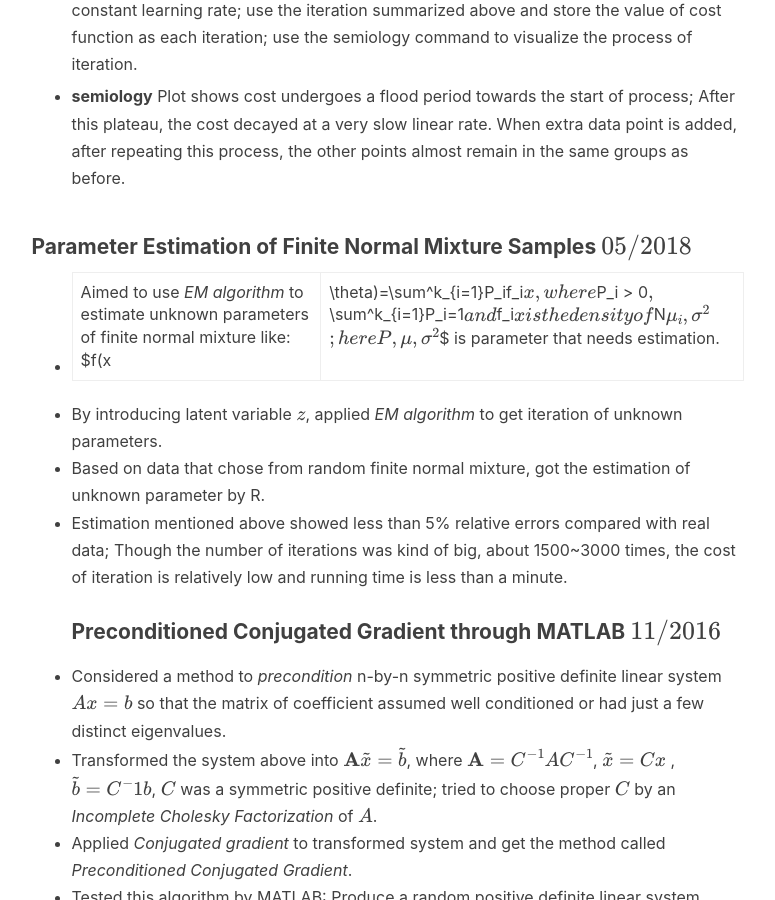
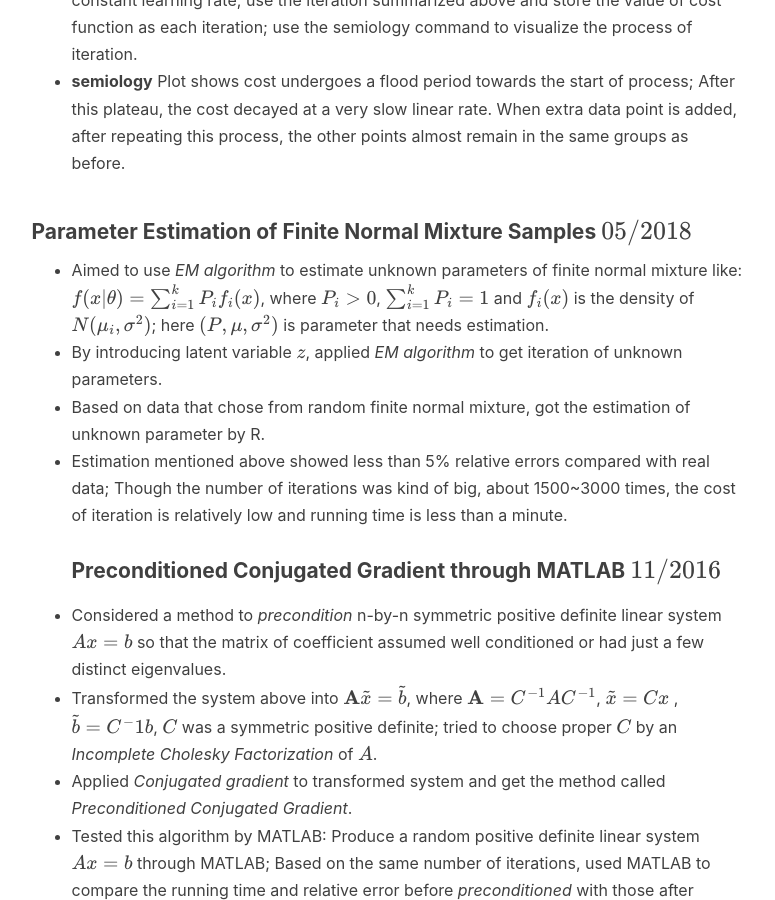
Before and after one commit to kehuizhao/kehuizhao.github.io, a Jekyll site: the page built from index.html, in a window 1280 px wide and 900 px high, scrolled down 1494 px. Shown: the whole window, without its empty margins (136-911 px from the left). Built offline with Jekyll 4.4.1, drawn with Linux system fonts in a browser that asks for light colours; nearby versions of some CDN libraries; formulas are drawn with MathJax 3; the list of posts is cut into pages by our own code; comment, search, counter and statistics services are not loaded; some of the changed text lies outside the part shown.

Commit message:
change some content

```diff
--- a/_includes/about/en.md
+++ b/_includes/about/en.md
@@ -23,16 +23,13 @@ GPA: 89.0/100 (3.72/4.00)
 #### Proposed a Mapping to Divide Given Points into Group (06/2018)
 
 * Considered *labeled data* in $\mathbb{R^2}$ : some are in category *A*, the rest are in category *B*. Aimed to construct a transformation that took any points in  $\mathbb{R^2}$ to return either category *A* or *B*.
-
 * Constructed such transformation based on artificial neural network.
-
 * Use MATLAB to train this network: initialize all weight and biases using randn and set a constant learning rate; use the iteration summarized above and store the value of cost function as each iteration; use the semiology command to visualize the process of iteration.
-
 * **semiology** Plot shows cost undergoes a flood period towards the start of process; After this plateau, the cost decayed at a very slow linear rate. When extra data point is added, after repeating this process, the other points almost remain in the same groups as before.
 
 #### Parameter Estimation of Finite Normal Mixture Samples (05/2018)
 
-* Aimed to use *EM algorithm* to estimate unknown parameters of finite normal mixture like: $f(x|\theta)=\sum^k_{i=1}P_if_i(x)$, where $P_i > 0$, $\sum^k_{i=1}P_i=1$ and $f_i(x)$ is the density of $N(\mu_i,\sigma^2)$; here $(P, \mu, \sigma^2)$ is parameter that needs estimation.
+* Aimed to use *EM algorithm* to estimate unknown parameters of finite normal mixture like: $f(x\|\theta)=\sum^k_{i=1}P_if_i(x)$, where $P_i > 0$, $\sum^k_{i=1}P_i=1$ and $f_i(x)$ is the density of $N(\mu_i,\sigma^2)$; here $(P, \mu, \sigma^2)$ is parameter that needs estimation.
 * By introducing latent variable $z$, applied *EM algorithm* to get iteration of unknown parameters.
 * Based on data that chose from random finite normal mixture, got the estimation of unknown parameter by R.
 * Estimation mentioned above showed less than 5% relative errors compared with real data; Though the number of iterations was kind of big, about 1500~3000 times, the cost of iteration is relatively low and running time is less than a minute.
@@ -82,6 +79,6 @@ GPA: 89.0/100 (3.72/4.00)
 proficiency in applying technologies including R, SAS, MATLAB; have a good command of C Language and Python
 
 ## Personal Information
-DOB: October 15, 1997 <br>
-Email: chloe.zhao1015@gmail.com <br>
+DOB: October 15, 1997
+Email: chloe.zhao1015@gmail.com
 Tel.: +86 18991305181 Add.: Xinxilan Community, No. 129, Science and Technology Road, Yanta District, Xi'an, Shaanxi, China
```
